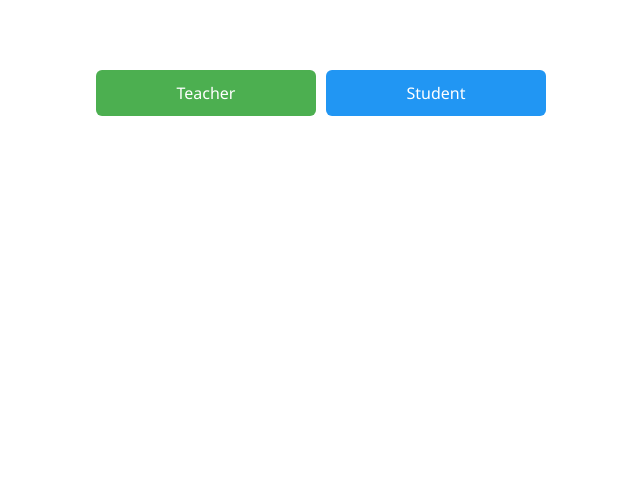
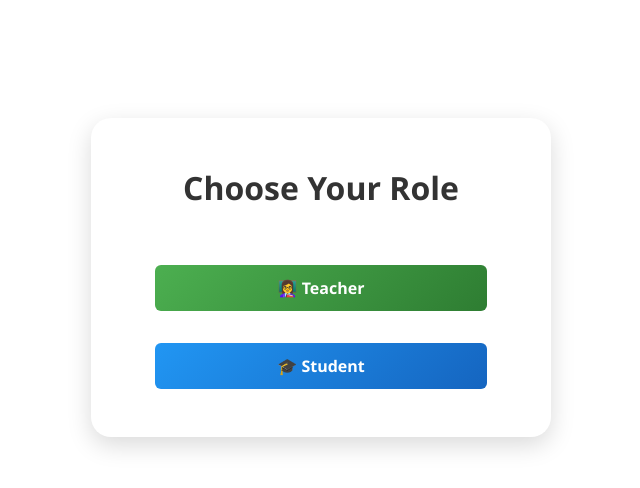
Before and after one commit to OmarFaroukDahmani/AutoEcole-time-managment, a React (Vite) app in the folder client/: page /sign-up in a window 1280 px wide. Shown: the top 488 px of the page, without its empty margins (319-959 px from the left). Built offline with nearby package versions, Linux system fonts and the light colour scheme.

Commit message:
Enhance Signup page with role selection UI; update button styles and add role title for better user experience.

```diff
--- a/client/src/pages/Login.jsx
+++ b/client/src/pages/Login.jsx
@@ -64,7 +64,7 @@ export default function Login() {
         <button type="submit" className="login-btn">Login</button>
         <p className="signup-text">
           You don't have an account?{" "}
-          <span><Link to="/signup" className="signup-link">Sign Up</Link></span>
+          <span><Link to="/sign-up" className="signup-link">Sign Up</Link></span>
         </p>
       </form>
     </div>
--- a/client/src/pages/Signup.jsx
+++ b/client/src/pages/Signup.jsx
@@ -60,13 +60,21 @@ export default function Signup() {
     <div className="signup-container">
       {role.role === "" && (
         <div className="role-selection">
-          <button className="role-btn teacher-btn" onClick={() => setRole({ role: "teacher" })}>
-            Teacher
+          <h2 className="role-title">Choose Your Role</h2>
+          <button
+            className="role-btn teacher-btn"
+            onClick={() => setRole({ role: "teacher" })}
+          >
+            👩‍🏫 Teacher
           </button>
-          <button className="role-btn student-btn" onClick={() => setRole({ role: "student" })}>
-            Student
+          <button
+            className="role-btn student-btn"
+            onClick={() => setRole({ role: "student" })}
+          >
+            🎓 Student
           </button>
         </div>
+
       )}
 
       {role.role === "teacher" && (
--- a/client/src/styles/Signup.css
+++ b/client/src/styles/Signup.css
@@ -77,3 +77,57 @@
 .signup-link:hover {
   text-decoration: underline;
 }
+
+.role-selection {
+  display: flex;
+  flex-direction: column;
+  align-items: center;
+  gap: 2rem; /* more space between buttons */
+  padding: 3rem 4rem; /* bigger padding inside the box */
+  border-radius: 20px;
+  background: #ffffff;
+  box-shadow: 0px 8px 25px rgba(0,0,0,0.15);
+  max-width: 500px;   /* wider card */
+  margin: 3rem auto;  /* more spacing around */
+}
+
+.role-title {
+  font-size: 2rem; /* slightly bigger title */
+  font-weight: bold;
+  margin-bottom: 1.5rem;
+  color: #333;
+}
+
+/* Base button styling */
+.role-btn {
+  width: 100%;
+  padding: 1.2rem 2rem; /* taller & wider buttons */
+  border: none;
+  border-radius: 15px;
+  font-size: 1.2rem;
+  font-weight: 600;
+  cursor: pointer;
+  transition: all 0.3s ease;
+}
+
+/* Teacher button */
+.teacher-btn {
+  background: linear-gradient(135deg, #4CAF50, #2e7d32);
+  color: white;
+}
+
+.teacher-btn:hover {
+  transform: scale(1.07);
+  box-shadow: 0px 6px 15px rgba(0,0,0,0.25);
+}
+
+/* Student button */
+.student-btn {
+  background: linear-gradient(135deg, #2196F3, #1565c0);
+  color: white;
+}
+
+.student-btn:hover {
+  transform: scale(1.07);
+  box-shadow: 0px 6px 15px rgba(0,0,0,0.25);
+}
```
